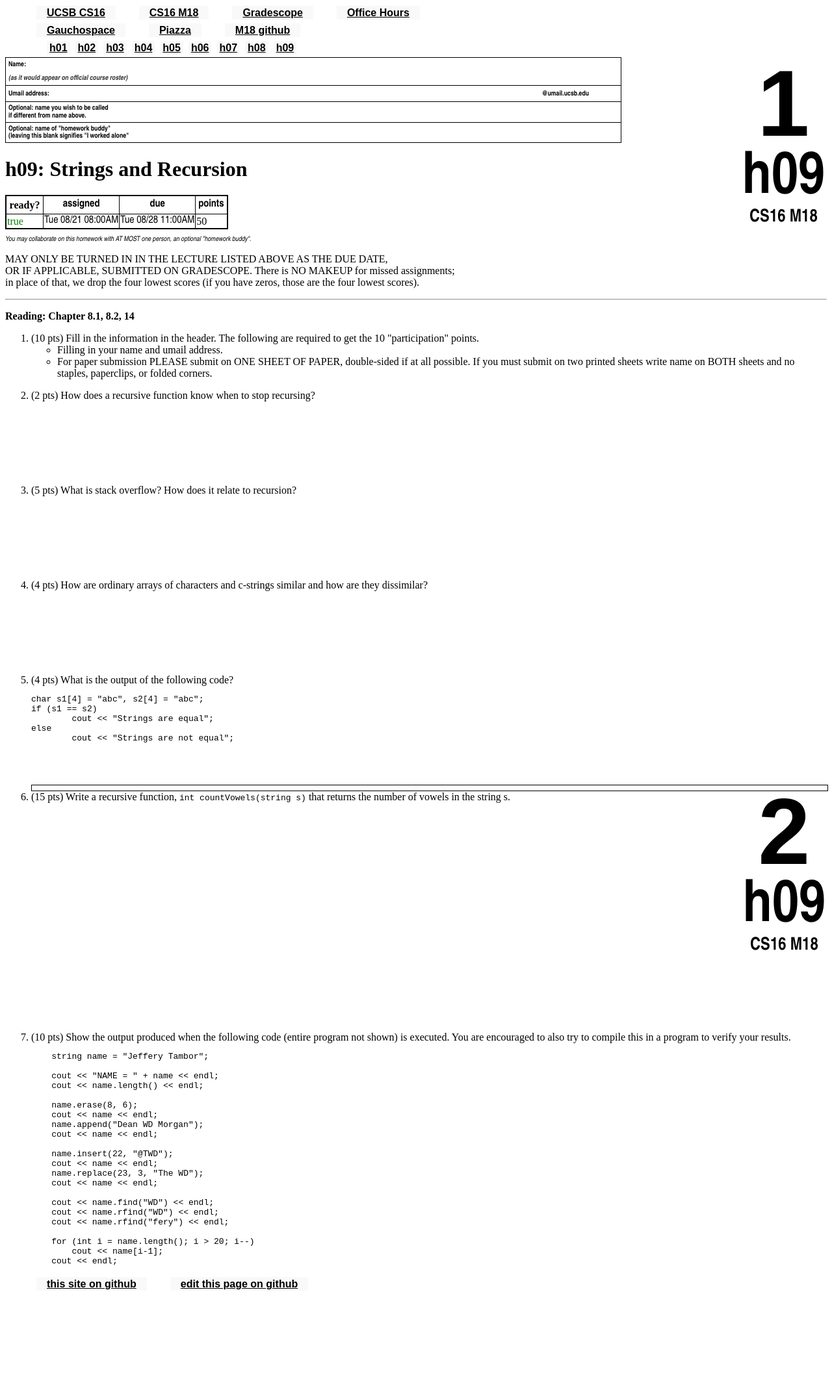
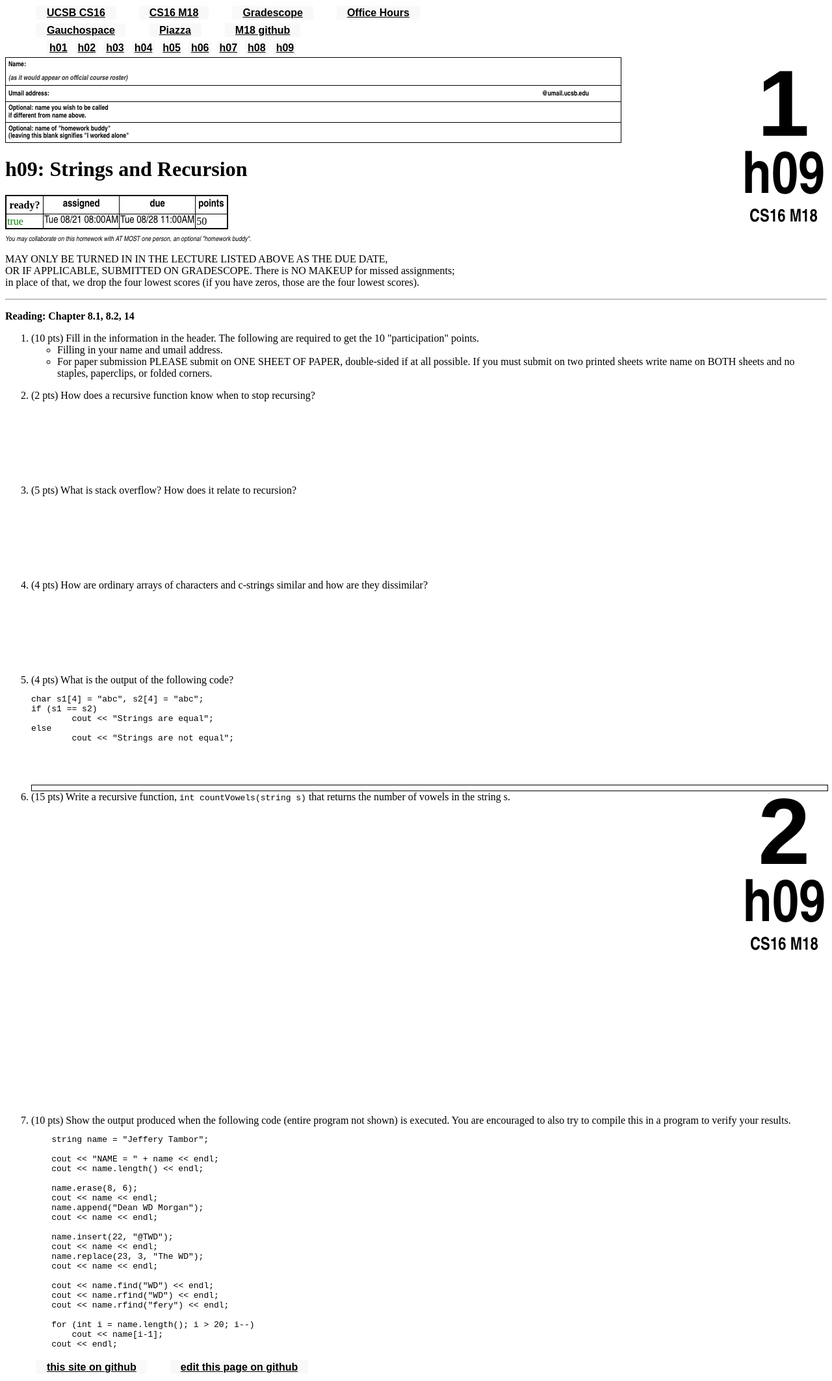
Before and after one commit to ucsb-cs16-m18/ucsb-cs16-m18.github.io, a Jekyll site: the page built from _hwk/h09.md, in a window 1280 px wide. Shown: the whole page at 65% size. Built offline with Jekyll 4.4.1, drawn with Linux system fonts in a browser that asks for light colours; before the commit the page ends 1998 px from its top, so only the background shows below that.

Commit message:
Slightly fixing format for h09

```diff
--- a/_hwk/h09.md
+++ b/_hwk/h09.md
@@ -51,7 +51,7 @@ else
 
 <li> (15 pts) Write a recursive function, <code>int countVowels(string s)</code> that returns the number of vowels in the string s.
 </li>
-<div style="margin-bottom:22em"></div>
+<div style="margin-bottom:30em"></div>
 
 <li> (10 pts) Show the output produced when the following code (entire program not shown) is executed. You are encouraged to also try to compile this in a program to verify your results.
 
```
